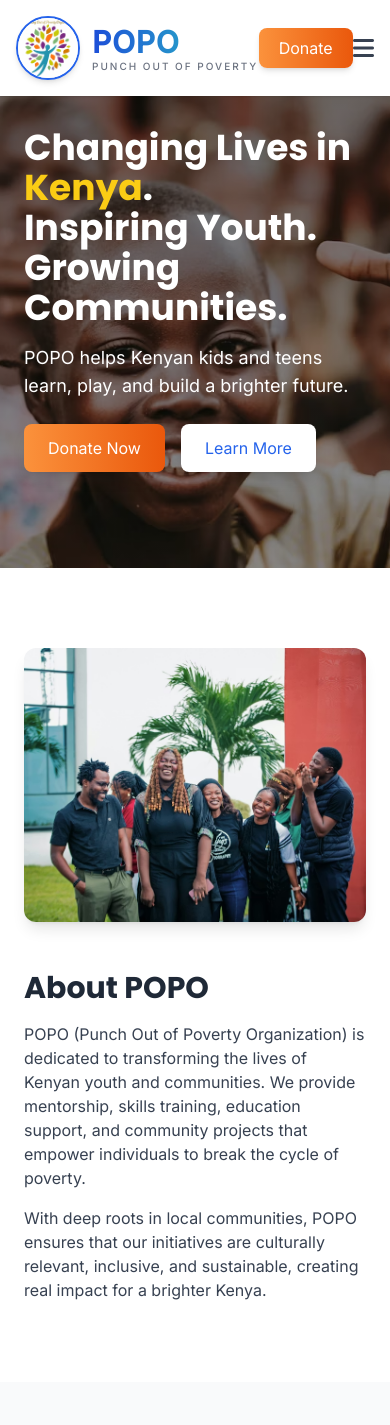
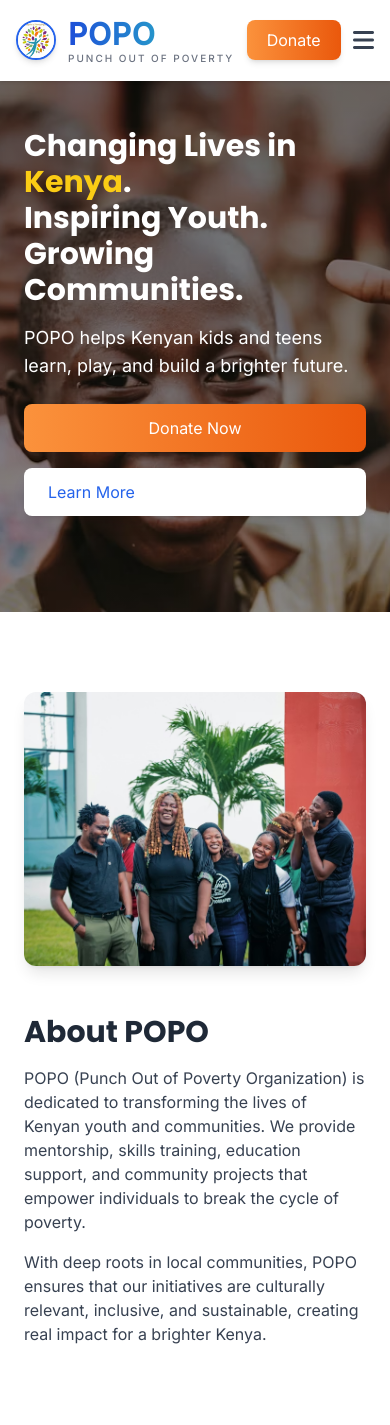
Before and after one commit to wachirajoseph/punchoutofpoverty, a Flask app: page / in a window 390 px wide. Shown: the top 1425 px of the page. Run offline with Flask 3, Linux system fonts and the light colour scheme; some libraries are stand-ins or nearby versions.

Commit message:
fixed responsiveness on phones

```diff
--- a/templates/index.html
+++ b/templates/index.html
@@ -59,6 +59,7 @@
   .counter { font-size: 2.5rem; font-weight: 700; }
 </style>
 </head>
+
 <body class="bg-[#F9FBFD] text-gray-800">
 
 <!-- NAVBAR -->
@@ -70,8 +71,8 @@
 
   <!-- Logo Image -->
   <img src="{{ url_for('static', filename='images/logo.png') }}"
-       alt="POPO Logo"
-       class="h-16 w-16 rounded-full shadow-md border-2 border-blue-600">
+     alt="POPO Logo"
+     class="h-10 w-10 md:h-14 md:w-14 rounded-full shadow-md border-2 border-blue-600">
 
   <!-- Text Block -->
   <div class="flex flex-col leading-tight">
@@ -126,16 +127,13 @@
 <!-- HERO -->
 <section class="relative pt-32 pb-24 px-6" style="background: url('/static/images/hero.avif') center/cover no-repeat;">
   <div class="absolute inset-0 bg-gradient-to-b from-black/50 to-black/30"></div>
-  <div class="max-w-6xl mx-auto relative z-10 grid md:grid-cols-2 gap-10 items-center">
-    <div data-aos="fade-right">
-      <h1 class="text-4xl md:text-5xl font-bold text-white mb-4">
-         Changing Lives in <span class="text-yellow-400">Kenya</span>.<br> Inspiring Youth. Growing Communities.
+  <div class="max-w-4xl mx-auto flex flex-col gap-6 sm:gap-10">    <div data-aos="fade-right">
+      <h1 class="text-3xl sm:text-4xl md:text-5xl font-bold text-white mb-4">         Changing Lives in <span class="text-yellow-400">Kenya</span>.<br> Inspiring Youth. Growing Communities.
       </h1>
       <p class="text-white mb-6 text-lg md:text-xl">
         POPO helps Kenyan kids and teens learn, play, and build a brighter future.
       </p>
-      <div class="flex gap-4">
-        <button onclick="donate()" class="bg-gradient-to-r from-orange-400 to-orange-600 text-white px-6 py-3 rounded-lg btn-gradient shadow-lg hover:scale-105 transition-all">
+        <div class="flex flex-col sm:flex-row gap-4">        <button onclick="donate()" class="bg-gradient-to-r from-orange-400 to-orange-600 text-white px-6 py-3 rounded-lg btn-gradient shadow-lg hover:scale-105 transition-all">
           Donate Now
         </button>
         <a href="#about" class="bg-white text-blue-600 px-6 py-3 rounded-lg shadow-lg hover:scale-105 transition-all">
@@ -163,8 +161,7 @@
 <!-- PROGRAMS -->
 <section id="programs" class="py-20 px-6 bg-gray-50">
   <h2 class="text-3xl font-bold text-center mb-12">Our Programs</h2>
-  <div class="grid md:grid-cols-4 gap-8 max-w-6xl mx-auto">
-    <!-- Mentorship -->
+    <div class="grid grid-cols-1 sm:grid-cols-2 lg:grid-cols-4 gap-6 max-w-6xl mx-auto">    <!-- Mentorship -->
     <div class="bg-white p-6 rounded-xl shadow card-hover text-center" data-aos="zoom-in">
       <img src="/static/images/mentorship.avif" alt="Mentorship Program" class="mx-auto mb-3 h-20 w-20 object-cover rounded-full shadow">
       <h3 class="font-bold text-xl mb-2">Mentorship</h3>
@@ -273,8 +270,7 @@
 
 <section class="bg-gray-900 text-white pt-16 pb-8">
   <div class="max-w-6xl mx-auto px-6 mb-16 text-center" data-aos="fade-up">
-  <div class="max-w-6xl mx-auto px-6 grid grid-cols-1 md:grid-cols-3 gap-10">
-    <div class="footer-card p-6 rounded-2xl bg-gray-800/40 border border-gray-700/50 shadow-inner transition transform hover:-translate-y-1" data-aos="fade-up">
+  <div class="max-w-6xl mx-auto px-6 grid grid-cols-1 sm:grid-cols-2 md:grid-cols-3 gap-8">    <div class="footer-card p-6 rounded-2xl bg-gray-800/40 border border-gray-700/50 shadow-inner transition transform hover:-translate-y-1" data-aos="fade-up">
       <h3 class="text-xl font-bold mb-6 text-blue-400 border-b border-gray-700 pb-2 inline-block">POPO Organization</h3>
       <div class="space-y-4 text-gray-300">
         <p class="flex items-start gap-3">
@@ -348,8 +344,7 @@
 </section>
 
 <div id="donationModal" class="hidden fixed inset-0 bg-black/60 flex items-center justify-center z-[999]">
-  <div class="bg-white w-full max-w-md rounded-2xl p-6 shadow-xl relative">
-
+<div class="bg-white w-[90%] max-w-md rounded-2xl p-5 sm:p-6 shadow-xl relative">
     <button onclick="closeDonate()" class="absolute top-3 right-4 text-gray-500 text-xl">
       ✕
     </button>
@@ -365,9 +360,9 @@
       </div>
 
       <input id="customAmount"
-          type="number"
-          class="w-full border p-3 rounded-lg mt-4"
-          placeholder="Custom amount">
+        type="number"
+        class="w-full border p-3 rounded-lg mt-4 text-base"
+        placeholder="Custom amount">
 
       <!--  THIS is your PAY NOW button -->
       <button onclick="payNow()"
```
